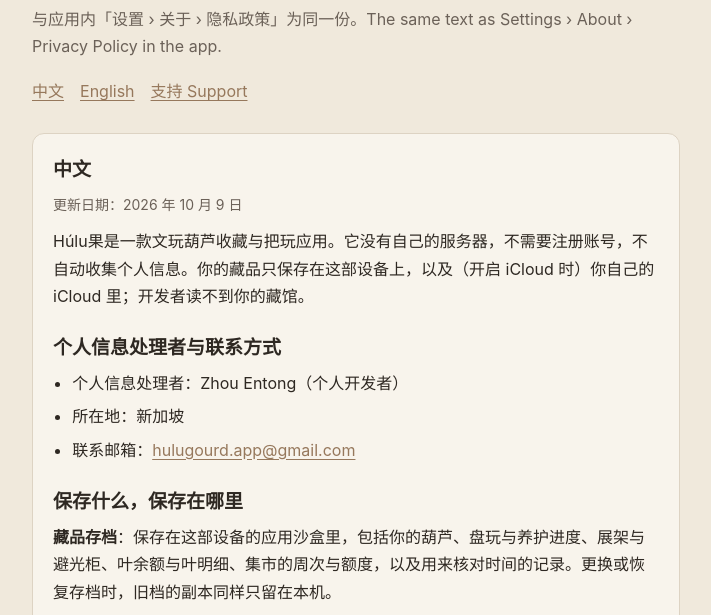
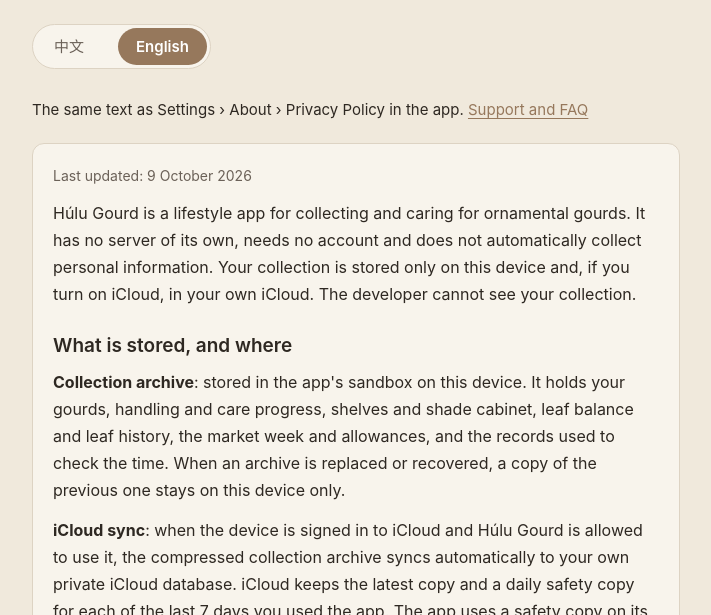
Before and after one commit to hulugourd/hulugourd.github.io, a plain HTML site: page privacy.html in a window 1280 px wide. Shown: the part 113-728 px from the top of the page, without its empty margins (284-995 px from the left). Drawn offline with Linux system fonts and the light colour scheme.

Commit message:
Language tabs; contact section at the end of the policy

```diff
--- a/privacy.html
+++ b/privacy.html
@@ -5,8 +5,8 @@
 <meta name="viewport" content="width=device-width, initial-scale=1">
 <title>Húlu果 隐私政策 · Húlu Gourd Privacy Policy</title>
 <style>
-:root{--paper:#F0E9DC;--card:#F8F4EC;--ink:#2E2822;--soft:#6B6158;--accent:#96785C;--rule:#DDD3C3}
-@media (prefers-color-scheme:dark){:root{--paper:#1E1B18;--card:#27231F;--ink:#ECE5DA;--soft:#B3A898;--accent:#C2A483;--rule:#3A342E}}
+:root{--paper:#F0E9DC;--card:#F8F4EC;--ink:#2E2822;--soft:#6B6158;--accent:#96785C;--on-accent:#FFFFFF;--rule:#DDD3C3}
+@media (prefers-color-scheme:dark){:root{--paper:#1E1B18;--card:#27231F;--ink:#ECE5DA;--soft:#B3A898;--accent:#C2A483;--on-accent:#1E1B18;--rule:#3A342E}}
 *{box-sizing:border-box}
 html{-webkit-text-size-adjust:100%}
 body{margin:0;background:var(--paper);color:var(--ink);font:16px/1.7 -apple-system,BlinkMacSystemFont,"PingFang SC","Hiragino Sans GB","Helvetica Neue",Arial,sans-serif}
@@ -25,25 +25,30 @@
 li{margin:0 0 6px}
 .date{color:var(--soft);font-size:14px}
 footer{color:var(--soft);font-size:14px;text-align:center;margin-top:32px}
+.tabs{display:inline-flex;margin:18px 0 0;padding:3px;border:1px solid var(--rule);border-radius:999px;background:var(--card)}
+.tabs a{padding:6px 18px;border-radius:999px;text-decoration:none;color:var(--soft);font-size:15px}
+.tabs .tab-zh,main:has(#en:target) .tabs .tab-en{background:var(--accent);color:var(--on-accent);font-weight:600}
+main:has(#en:target) .tabs .tab-zh{background:none;color:var(--soft);font-weight:400}
+.more{margin:0 0 20px;font-size:15px}
+@supports selector(main:has(a)){
+.lang-en{display:none}
+main:has(#en:target) .lang-en{display:block}
+main:has(#en:target) .lang-zh{display:none}
+}
 </style>
 </head>
 <body>
 <main>
+<span id="zh"></span><span id="en"></span>
 <header>
 <h1>Húlu果 隐私政策<br>Húlu Gourd Privacy Policy</h1>
-<p class="sub">与应用内「设置 › 关于 › 隐私政策」为同一份。The same text as Settings › About › Privacy Policy in the app.</p>
-<nav><a href="#zh">中文</a><a href="#en">English</a><a href="./">支持 Support</a></nav>
+<nav class="tabs"><a class="tab-zh" href="#zh">中文</a><a class="tab-en" href="#en">English</a></nav>
 </header>
-<section id="zh" lang="zh-Hans">
-<h2>中文</h2>
+<div class="lang-zh" lang="zh-Hans">
+<p class="more">与应用内「设置 › 关于 › 隐私政策」为同一份。<a href="./#zh">支持与常见问题</a></p>
+<section>
 <p class="date">更新日期：2026 年 10 月 9 日</p>
 <p>Húlu果是一款文玩葫芦收藏与把玩应用。它没有自己的服务器，不需要注册账号，不自动收集个人信息。你的藏品只保存在这部设备上，以及（开启 iCloud 时）你自己的 iCloud 里；开发者读不到你的藏馆。</p>
-<h2>个人信息处理者与联系方式</h2>
-<ul>
-<li>个人信息处理者：Zhou Entong（个人开发者）</li>
-<li>所在地：新加坡</li>
-<li>联系邮箱：<a href="mailto:hulugourd.app@gmail.com">hulugourd.app@gmail.com</a></li>
-</ul>
 <h2>保存什么，保存在哪里</h2>
 <p><strong>藏品存档</strong>：保存在这部设备的应用沙盒里，包括你的葫芦、盘玩与养护进度、展架与避光柜、叶余额与叶明细、集市的周次与额度，以及用来核对时间的记录。更换或恢复存档时，旧档的副本同样只留在本机。</p>
 <p><strong>iCloud 同步</strong>：设备登录 iCloud 并允许 Húlu果使用 iCloud 时，压缩后的藏馆存档会自动同步到你自己的 iCloud 私有数据库。云端保存最新一份，以及最近 7 个使用日的每日安全副本：只在最新一份读不出时由应用自动取用并提示一次，应用内不列出、也不提供往回恢复。开发者读不到你的私有云档。</p>
@@ -93,17 +98,19 @@
 <h2>政策变更</h2>
 <p>如果以后的版本改变了数据处理方式，本政策会随应用更新一起修订，并更新顶部的日期。「没有服务器、没有账号、不收集个人信息」是这款应用的底线。</p>
 <p>本政策有中文与英文两种文本，如有出入，以中文为准。</p>
+<h2>个人信息处理者与联系方式</h2>
+<ul>
+<li>个人信息处理者：Zhou Entong（个人开发者）</li>
+<li>所在地：新加坡</li>
+<li>联系邮箱：<a href="mailto:hulugourd.app@gmail.com">hulugourd.app@gmail.com</a></li>
+</ul>
 </section>
-<section id="en" lang="en">
-<h2>English</h2>
+</div>
+<div class="lang-en" lang="en">
+<p class="more">The same text as Settings › About › Privacy Policy in the app. <a href="./#en">Support and FAQ</a></p>
+<section>
 <p class="date">Last updated: 9 October 2026</p>
 <p>Húlu Gourd is a lifestyle app for collecting and caring for ornamental gourds. It has no server of its own, needs no account and does not automatically collect personal information. Your collection is stored only on this device and, if you turn on iCloud, in your own iCloud. The developer cannot see your collection.</p>
-<h2>Who handles your information</h2>
-<ul>
-<li>Personal information handler: Zhou Entong (individual developer)</li>
-<li>Location: Singapore</li>
-<li>Contact email: <a href="mailto:hulugourd.app@gmail.com">hulugourd.app@gmail.com</a></li>
-</ul>
 <h2>What is stored, and where</h2>
 <p><strong>Collection archive</strong>: stored in the app's sandbox on this device. It holds your gourds, handling and care progress, shelves and shade cabinet, leaf balance and leaf history, the market week and allowances, and the records used to check the time. When an archive is replaced or recovered, a copy of the previous one stays on this device only.</p>
 <p><strong>iCloud sync</strong>: when the device is signed in to iCloud and Húlu Gourd is allowed to use it, the compressed collection archive syncs automatically to your own private iCloud database. iCloud keeps the latest copy and a daily safety copy for each of the last 7 days you used the app. The app uses a safety copy on its own, with a one-time notice, only if the latest copy cannot be read; it does not list them or offer to roll back to one. The developer cannot read your private iCloud data.</p>
@@ -153,8 +160,16 @@
 <h2>Changes to this policy</h2>
 <p>If a future version changes how data is handled, this policy will be revised together with that update and the date at the top will change. "No server, no account, no collection of personal information" is the baseline of this app.</p>
 <p>This policy is available in Chinese and English. If the two differ, the Chinese text prevails.</p>
+<h2>Who handles your information</h2>
+<ul>
+<li>Personal information handler: Zhou Entong (individual developer)</li>
+<li>Location: Singapore</li>
+<li>Contact email: <a href="mailto:hulugourd.app@gmail.com">hulugourd.app@gmail.com</a></li>
+</ul>
 </section>
+</div>
 <footer>© 2026 Zhou Entong · Húlu Gourd</footer>
 </main>
+<script>if(!location.hash&&!/^zh/i.test(navigator.language||""))location.replace("#en")</script>
 </body>
 </html>
```
Also changed, not shown: index.html (+23 -6 lines).
